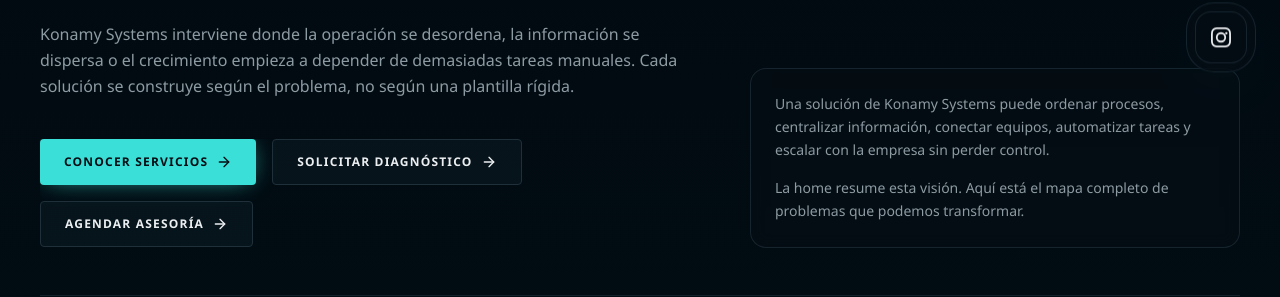
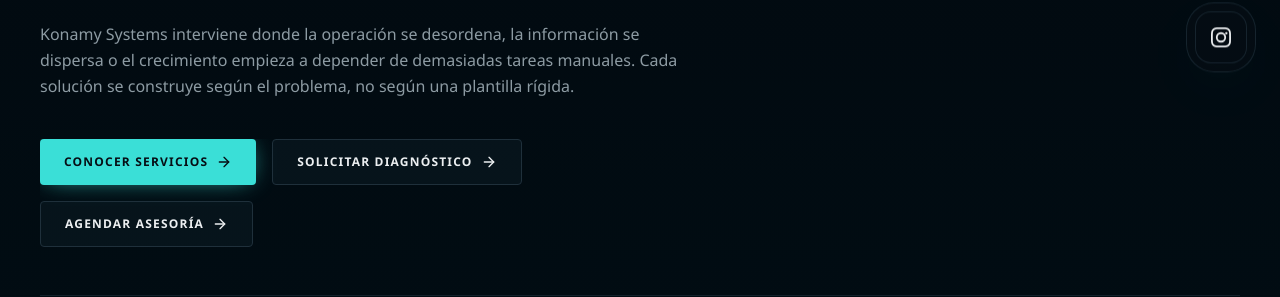
Before and after one commit to rodriguezsebastiaan/Empresa, a Next.js app: page /soluciones in a window 1280 px wide. Shown: the part 425-722 px from the top of the page. Built offline with nearby package versions, Linux system fonts and the light colour scheme; no server answers.

Commit message:
refactor: remove solutions hero side note

```diff
--- a/app/soluciones/page.tsx
+++ b/app/soluciones/page.tsx
@@ -90,19 +90,6 @@ export default function SolutionsPage() {
               AGENDAR ASESORÍA
             </SiteAction>
           </>
-        }
-        aside={
-          <div className="space-y-4">
-            <p className="text-sm leading-relaxed text-muted-foreground">
-              Una solución de Konamy Systems puede ordenar procesos, centralizar
-              información, conectar equipos, automatizar tareas y escalar con la
-              empresa sin perder control.
-            </p>
-            <p className="text-sm leading-relaxed text-muted-foreground">
-              La home resume esta visión. Aquí está el mapa completo de problemas
-              que podemos transformar.
-            </p>
-          </div>
         }
       />
 
```
